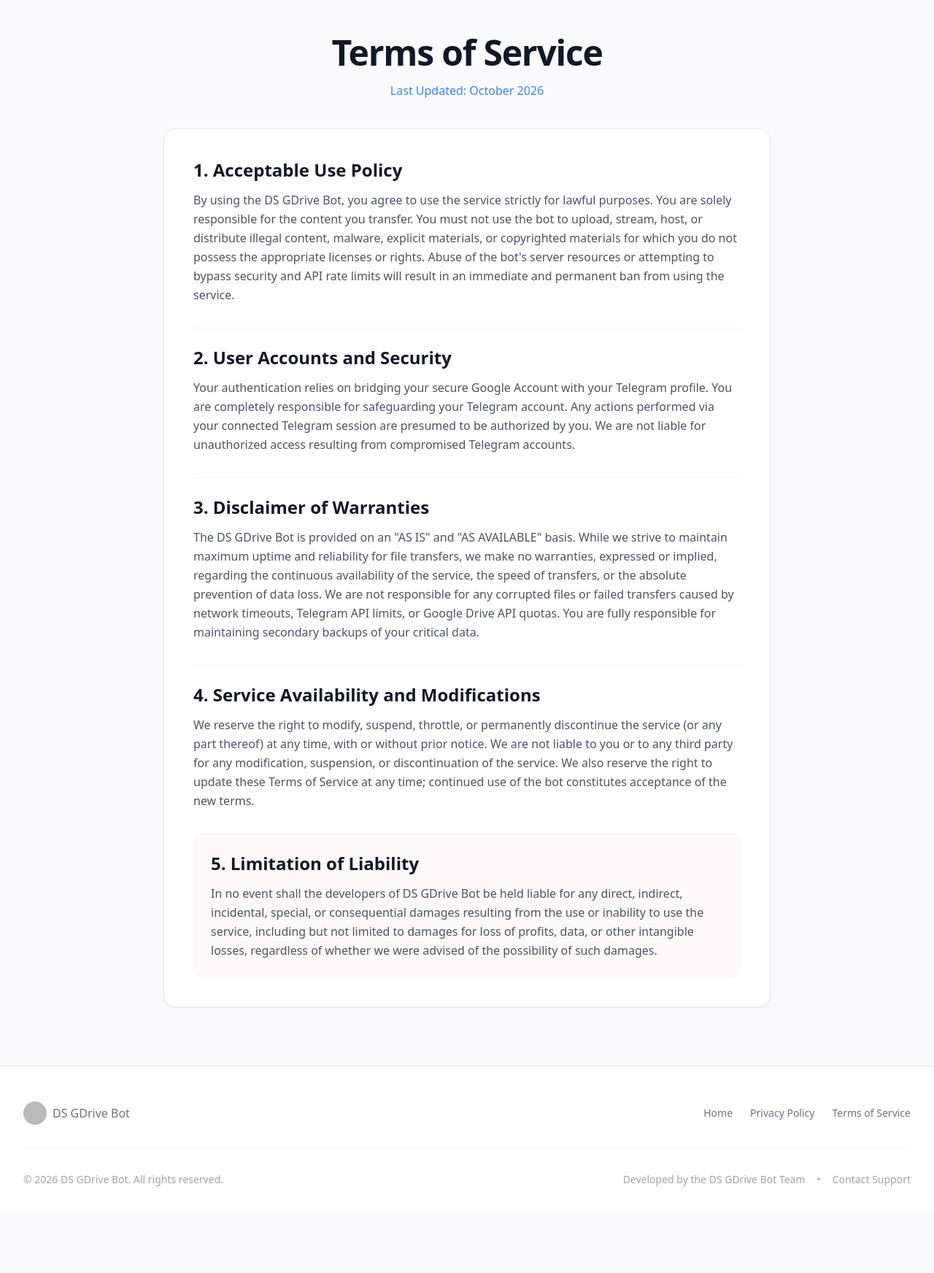
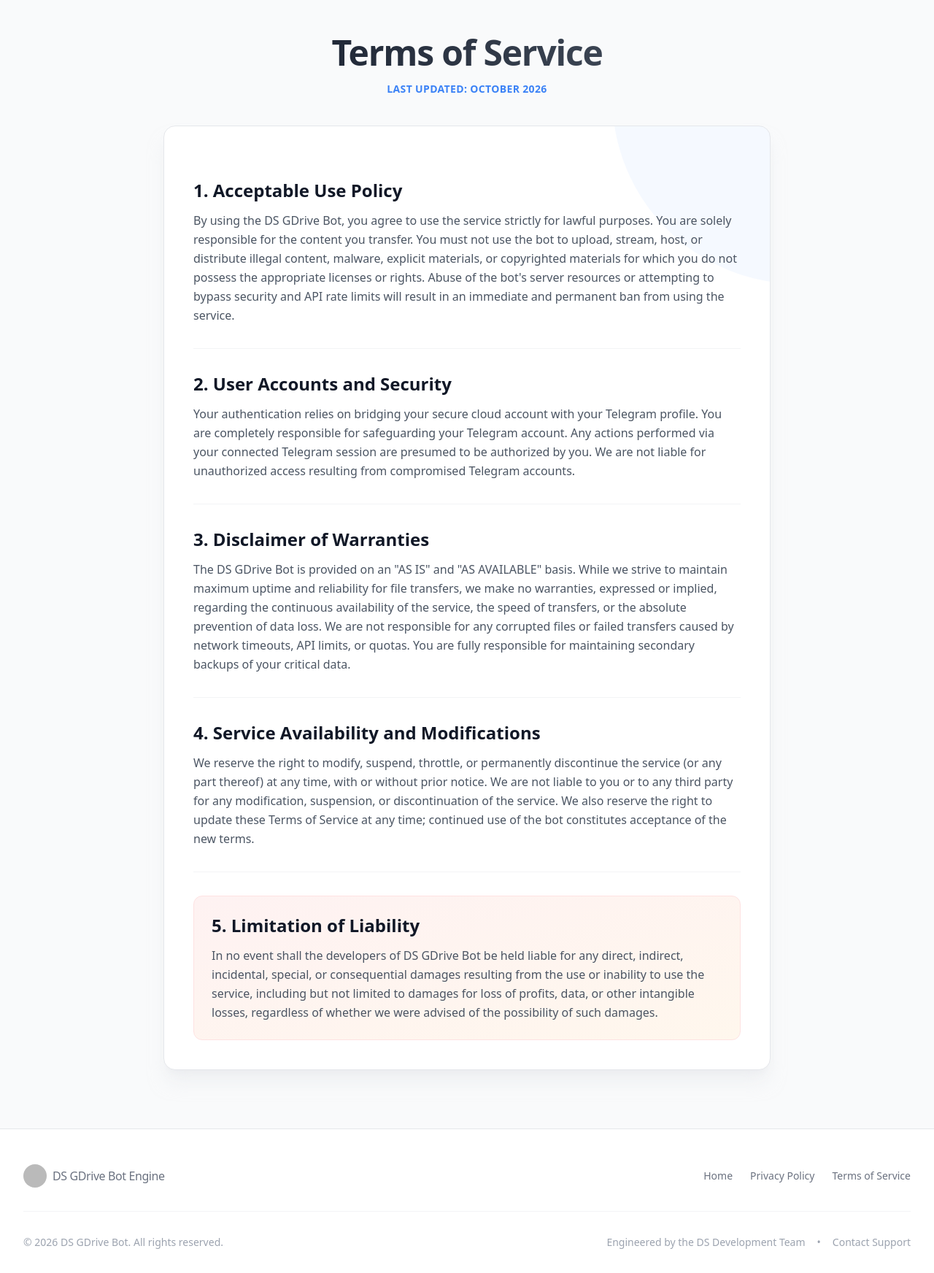
Before and after one commit to dassarkararitra-cpu/DS-GDrive-Bot-Landing-Page, a plain HTML site: page terms.html in a window 1280 px wide. Shown: the part 80-1824 px from the top of the page at 73% size. Before the commit the page ends 1738 px from the top, so only its background shows below. Drawn offline with nearby package versions, Linux system fonts and the light colour scheme; grey boxes are pictures that could not be loaded.

Commit message:
Update links and improve styling in terms.html

```diff
--- a/terms.html
+++ b/terms.html
@@ -34,16 +34,16 @@
                 </div>
                 <!-- Links (Desktop) -->
                 <div class="hidden md:flex space-x-8 items-center">
-                    <a href="index.html" class="text-sm font-medium hover:text-primary transition-colors">Home</a>
-                    <a href="privacy.html" class="text-sm font-medium hover:text-primary transition-colors">Privacy Policy</a>
-                    <a href="terms.html" class="text-sm font-medium text-primary transition-colors">Terms of Service</a>
-                    <a href="https://t.me/DS_GDrive_bot" target="_blank" class="bg-primary hover:bg-primaryHover text-white px-5 py-2 rounded-full font-medium transition-all shadow-md hover:shadow-lg">
+                    <a href="/" class="text-sm font-medium hover:text-primary transition-colors">Home</a>
+                    <a href="privacy" class="text-sm font-medium hover:text-primary transition-colors">Privacy Policy</a>
+                    <a href="terms" class="text-sm font-medium text-primary transition-colors border-b-2 border-primary pb-1">Terms of Service</a>
+                    <a href="https://t.me/DS_GDrive_bot" target="_blank" class="bg-primary hover:bg-primaryHover text-white px-5 py-2 rounded-full font-medium transition-all shadow-md hover:shadow-lg hover:-translate-y-0.5">
                         Open Bot
                     </a>
                 </div>
                 <!-- Mobile menu button -->
                 <div class="md:hidden flex items-center">
-                    <a href="https://t.me/DS_GDrive_bot" target="_blank" class="bg-primary text-white px-4 py-2 rounded-full text-sm font-medium">Open Bot</a>
+                    <a href="https://t.me/DS_GDrive_bot" target="_blank" class="bg-primary text-white px-4 py-2 rounded-full text-sm font-medium shadow-sm">Open Bot</a>
                 </div>
             </div>
         </div>
@@ -51,39 +51,42 @@
 
     <!-- Page Header -->
     <section class="pt-32 pb-10 px-4 sm:px-6 lg:px-8 max-w-4xl mx-auto text-center">
-        <h1 class="text-4xl md:text-5xl font-extrabold text-gray-900 dark:text-white tracking-tight mb-4">
+        <h1 class="text-4xl md:text-5xl font-extrabold text-transparent bg-clip-text bg-gradient-to-r from-gray-900 to-gray-600 dark:from-white dark:to-gray-400 tracking-tight mb-4">
             Terms of Service
         </h1>
-        <p class="text-primary font-medium">Last Updated: October 2026</p>
+        <p class="text-primary font-semibold tracking-wide uppercase text-sm">Last Updated: October 2026</p>
     </section>
 
     <!-- Content -->
     <section class="pb-20 px-4 sm:px-6 lg:px-8 max-w-4xl mx-auto">
-        <div class="bg-white dark:bg-darkCard rounded-2xl p-8 md:p-10 border border-gray-200 dark:border-gray-700 shadow-sm space-y-8">
+        <div class="bg-white dark:bg-darkCard rounded-2xl p-8 md:p-10 border border-gray-200 dark:border-gray-700 shadow-xl shadow-gray-200/50 dark:shadow-none space-y-8 relative overflow-hidden">
+            <div class="absolute top-0 right-0 w-64 h-64 bg-blue-500/5 rounded-bl-full -mr-10 -mt-10 pointer-events-none"></div>
 
-            <div>
+            <div class="relative">
                 <h3 class="text-2xl font-bold text-gray-900 dark:text-white mb-3">1. Acceptable Use Policy</h3>
                 <p class="text-gray-600 dark:text-gray-400 leading-relaxed">By using the DS GDrive Bot, you agree to use the service strictly for lawful purposes. You are solely responsible for the content you transfer. You must not use the bot to upload, stream, host, or distribute illegal content, malware, explicit materials, or copyrighted materials for which you do not possess the appropriate licenses or rights. Abuse of the bot's server resources or attempting to bypass security and API rate limits will result in an immediate and permanent ban from using the service.</p>
             </div>
 
-            <div class="border-t border-gray-100 dark:border-gray-700/60 pt-6">
+            <div class="border-t border-gray-100 dark:border-gray-700/60 pt-8 relative">
                 <h3 class="text-2xl font-bold text-gray-900 dark:text-white mb-3">2. User Accounts and Security</h3>
-                <p class="text-gray-600 dark:text-gray-400 leading-relaxed">Your authentication relies on bridging your secure Google Account with your Telegram profile. You are completely responsible for safeguarding your Telegram account. Any actions performed via your connected Telegram session are presumed to be authorized by you. We are not liable for unauthorized access resulting from compromised Telegram accounts.</p>
+                <p class="text-gray-600 dark:text-gray-400 leading-relaxed">Your authentication relies on bridging your secure cloud account with your Telegram profile. You are completely responsible for safeguarding your Telegram account. Any actions performed via your connected Telegram session are presumed to be authorized by you. We are not liable for unauthorized access resulting from compromised Telegram accounts.</p>
             </div>
 
-            <div class="border-t border-gray-100 dark:border-gray-700/60 pt-6">
+            <div class="border-t border-gray-100 dark:border-gray-700/60 pt-8 relative">
                 <h3 class="text-2xl font-bold text-gray-900 dark:text-white mb-3">3. Disclaimer of Warranties</h3>
-                <p class="text-gray-600 dark:text-gray-400 leading-relaxed">The DS GDrive Bot is provided on an "AS IS" and "AS AVAILABLE" basis. While we strive to maintain maximum uptime and reliability for file transfers, we make no warranties, expressed or implied, regarding the continuous availability of the service, the speed of transfers, or the absolute prevention of data loss. We are not responsible for any corrupted files or failed transfers caused by network timeouts, Telegram API limits, or Google Drive API quotas. You are fully responsible for maintaining secondary backups of your critical data.</p>
+                <p class="text-gray-600 dark:text-gray-400 leading-relaxed">The DS GDrive Bot is provided on an "AS IS" and "AS AVAILABLE" basis. While we strive to maintain maximum uptime and reliability for file transfers, we make no warranties, expressed or implied, regarding the continuous availability of the service, the speed of transfers, or the absolute prevention of data loss. We are not responsible for any corrupted files or failed transfers caused by network timeouts, API limits, or quotas. You are fully responsible for maintaining secondary backups of your critical data.</p>
             </div>
 
-            <div class="border-t border-gray-100 dark:border-gray-700/60 pt-6">
+            <div class="border-t border-gray-100 dark:border-gray-700/60 pt-8 relative">
                 <h3 class="text-2xl font-bold text-gray-900 dark:text-white mb-3">4. Service Availability and Modifications</h3>
                 <p class="text-gray-600 dark:text-gray-400 leading-relaxed">We reserve the right to modify, suspend, throttle, or permanently discontinue the service (or any part thereof) at any time, with or without prior notice. We are not liable to you or to any third party for any modification, suspension, or discontinuation of the service. We also reserve the right to update these Terms of Service at any time; continued use of the bot constitutes acceptance of the new terms.</p>
             </div>
 
-            <div class="border-t border-gray-100 dark:border-gray-700/60 pt-6 bg-red-50/50 dark:bg-red-900/10 p-6 rounded-xl">
-                <h3 class="text-2xl font-bold text-gray-900 dark:text-white mb-3">5. Limitation of Liability</h3>
-                <p class="text-gray-600 dark:text-gray-400 leading-relaxed">In no event shall the developers of DS GDrive Bot be held liable for any direct, indirect, incidental, special, or consequential damages resulting from the use or inability to use the service, including but not limited to damages for loss of profits, data, or other intangible losses, regardless of whether we were advised of the possibility of such damages.</p>
+            <div class="border-t border-gray-100 dark:border-gray-700/60 pt-8 relative">
+                <div class="bg-gradient-to-br from-red-50 to-orange-50 dark:from-red-900/20 dark:to-orange-900/10 p-6 rounded-xl border border-red-100 dark:border-red-900/30">
+                    <h3 class="text-2xl font-bold text-gray-900 dark:text-white mb-3">5. Limitation of Liability</h3>
+                    <p class="text-gray-600 dark:text-gray-400 leading-relaxed">In no event shall the developers of DS GDrive Bot be held liable for any direct, indirect, incidental, special, or consequential damages resulting from the use or inability to use the service, including but not limited to damages for loss of profits, data, or other intangible losses, regardless of whether we were advised of the possibility of such damages.</p>
+                </div>
             </div>
 
         </div>
@@ -94,23 +97,23 @@
         <div class="max-w-7xl mx-auto px-4 sm:px-6 lg:px-8">
             <div class="flex flex-col md:flex-row justify-between items-center">
                 <div class="flex items-center mb-4 md:mb-0">
-                    <img src="36735.png" alt="DS GDrive Bot Logo" class="h-8 w-8 mr-2 rounded-full grayscale opacity-70">
-                    <span class="text-gray-500 dark:text-gray-400 font-medium">DS GDrive Bot</span>
+                    <img src="36735.png" alt="DS GDrive Bot Logo" class="h-8 w-8 mr-2 rounded-full grayscale opacity-70 hover:grayscale-0 transition-all">
+                    <span class="text-gray-500 dark:text-gray-400 font-medium tracking-tight">DS GDrive Bot Engine</span>
                 </div>
 
                 <div class="flex space-x-6 mb-4 md:mb-0 text-sm">
-                    <a href="index.html" class="text-gray-500 hover:text-primary dark:hover:text-primary transition-colors">Home</a>
-                    <a href="privacy.html" class="text-gray-500 hover:text-primary dark:hover:text-primary transition-colors">Privacy Policy</a>
-                    <a href="terms.html" class="text-gray-500 hover:text-primary dark:hover:text-primary transition-colors">Terms of Service</a>
+                    <a href="/" class="text-gray-500 hover:text-primary dark:hover:text-primary transition-colors">Home</a>
+                    <a href="privacy" class="text-gray-500 hover:text-primary dark:hover:text-primary transition-colors">Privacy Policy</a>
+                    <a href="terms" class="text-gray-500 hover:text-primary dark:hover:text-primary transition-colors">Terms of Service</a>
                 </div>
             </div>
 
             <div class="mt-8 border-t border-gray-100 dark:border-gray-800 pt-8 flex flex-col md:flex-row justify-between items-center text-sm text-gray-400">
                 <p>&copy; 2026 DS GDrive Bot. All rights reserved.</p>
                 <div class="mt-2 md:mt-0 flex items-center space-x-4">
-                    <span>Developed by the DS GDrive Bot Team</span>
+                    <span>Engineered by the DS Development Team</span>
                     <span>•</span>
-                    <a href="mailto:dsaritra.guy09@gmail.com" class="hover:text-gray-600 dark:hover:text-gray-300">Contact Support</a>
+                    <a href="mailto:dsaritra.guy09@gmail.com" class="hover:text-gray-600 dark:hover:text-gray-300 transition-colors">Contact Support</a>
                 </div>
             </div>
         </div>
```
